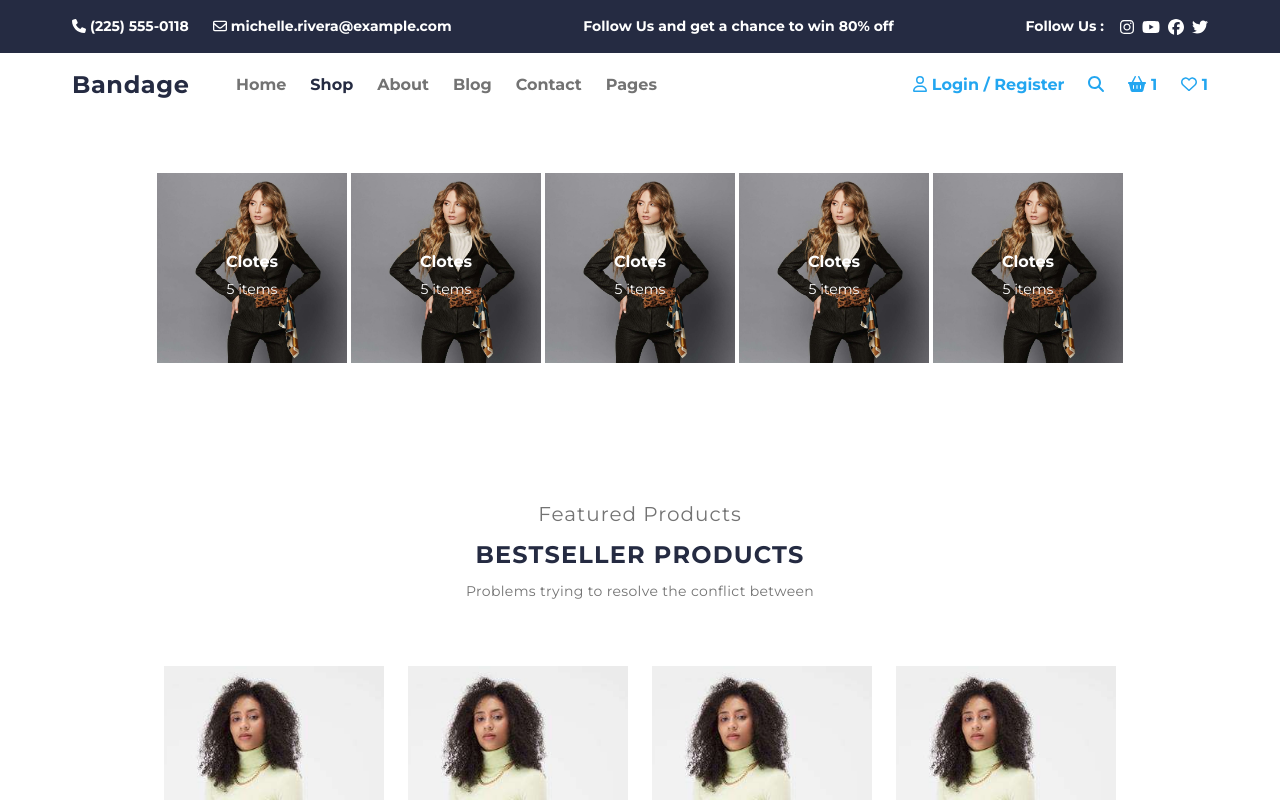
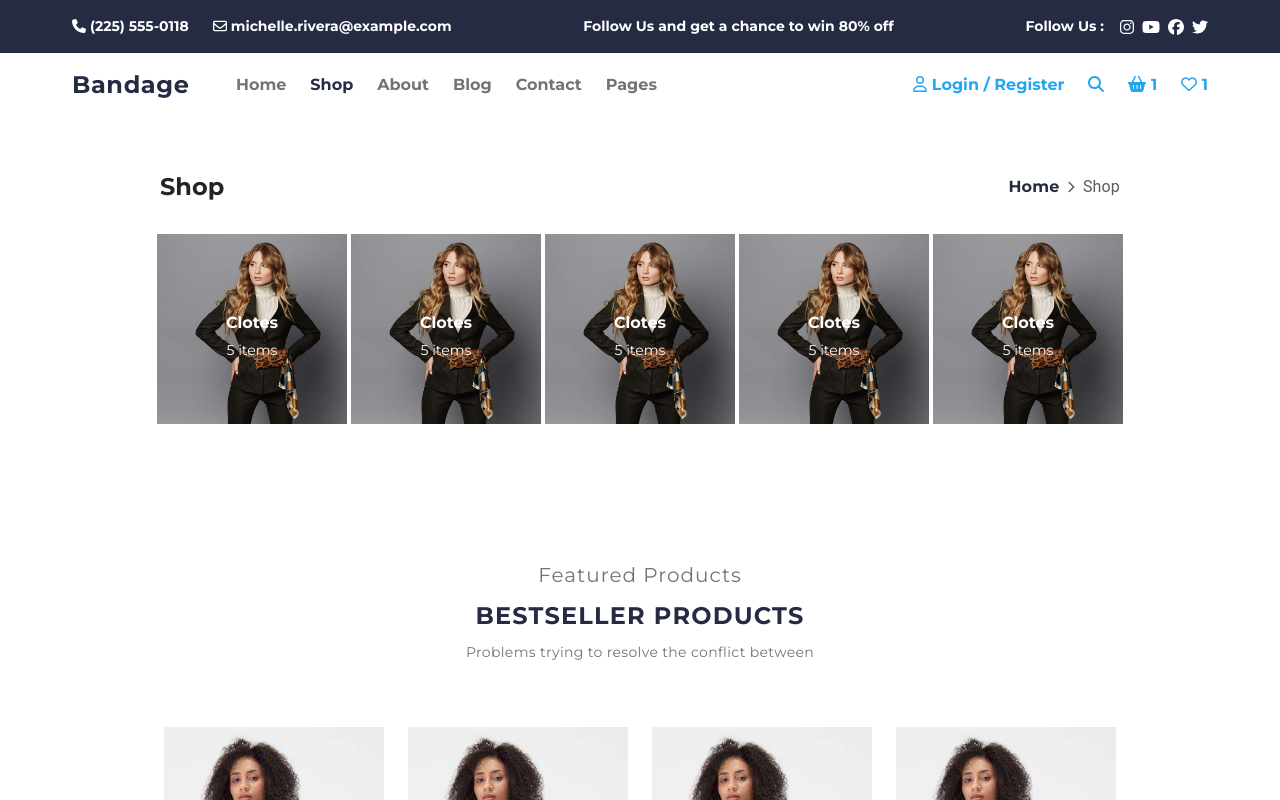
Before and after one commit to MuhsinCanY/e-commerce, a React (Vite) app: page /shopping in a window 1280 px wide. Shown: the top 800 px of the page. Built offline with nearby package versions, Linux system fonts and the light colour scheme.

Commit message:
BreadcrumbsCustom with MaterialUI

```diff
--- a/package.json
+++ b/package.json
@@ -10,11 +10,14 @@
     "preview": "vite preview"
   },
   "dependencies": {
+    "@emotion/react": "^11.11.3",
+    "@emotion/styled": "^11.11.0",
     "@fortawesome/fontawesome-svg-core": "^6.5.1",
     "@fortawesome/free-brands-svg-icons": "^6.5.1",
     "@fortawesome/free-regular-svg-icons": "^6.5.1",
     "@fortawesome/free-solid-svg-icons": "^6.5.1",
     "@fortawesome/react-fontawesome": "^0.2.0",
+    "@mui/material": "^5.15.10",
     "axios": "^1.6.7",
     "bootstrap": "^5.3.2",
     "react": "^18.2.0",
--- /dev/null
+++ b/src/component/BreadcrumbsCustom.jsx
@@ -0,0 +1,31 @@
+import { Breadcrumbs, Link, Typography } from '@mui/material'
+import { faChevronRight } from '@fortawesome/free-solid-svg-icons'
+import { FontAwesomeIcon } from '@fortawesome/react-fontawesome'
+
+export default function BreadcrumbsCustom({ title, paths }) {
+  return (
+    <div className="custom-container-in gap-1  justify-between items-center px-[70px]">
+      <h2 className="font-[Montserrat] font-bold text-[24px]">{title}</h2>
+      <Breadcrumbs
+        separator={
+          <FontAwesomeIcon
+            icon={faChevronRight}
+            size="xs"
+            className="text-muted"
+          />
+        }
+      >
+        {paths.map((p, i) => {
+          return (
+            <Link key={i} href={p.href} underline="hover" color="#252B42">
+              <p className="font-[Montserrat] font-bold text-t-3 hover:text-t-3">
+                {p.name}
+              </p>
+            </Link>
+          )
+        })}
+        <Typography className="text-muted">Shop</Typography>
+      </Breadcrumbs>
+    </div>
+  )
+}
--- a/src/component/category/Categorys.jsx
+++ b/src/component/category/Categorys.jsx
@@ -1,9 +1,12 @@
 import React from 'react'
 import CategoryCard from './CategoryCard'
+import BreadcrumbsCustom from '../BreadcrumbsCustom'
 
 export default function Categorys() {
   return (
     <div className="custom-container-out py-10 bg-white">
+      <div className="flex flex-col">
+        <BreadcrumbsCustom title="Shop" paths={[{ name: 'Home', href: '/' }]} />
         <div className="custom-container-in gap-1 justify-center">
           <CategoryCard name="Clotes" itemCount="5" />
           <CategoryCard name="Clotes" itemCount="5" />
@@ -12,5 +15,6 @@ export default function Categorys() {
           <CategoryCard name="Clotes" itemCount="5" />
         </div>
       </div>
+    </div>
   )
 }
--- a/tailwind.config.js
+++ b/tailwind.config.js
@@ -4,6 +4,7 @@ export default {
   theme: {
     extend: {
       colors: {
+        muted: '#BDBDBD',
         'p-1': '#4731D3',
         'p-2': '#CBF281',
         't-1': '#23A6F0', //blue
```
Also changed, not shown: 1 other file (tests, documents, lock files or other folders). Lines whose indentation alone changed are shown as unchanged.
